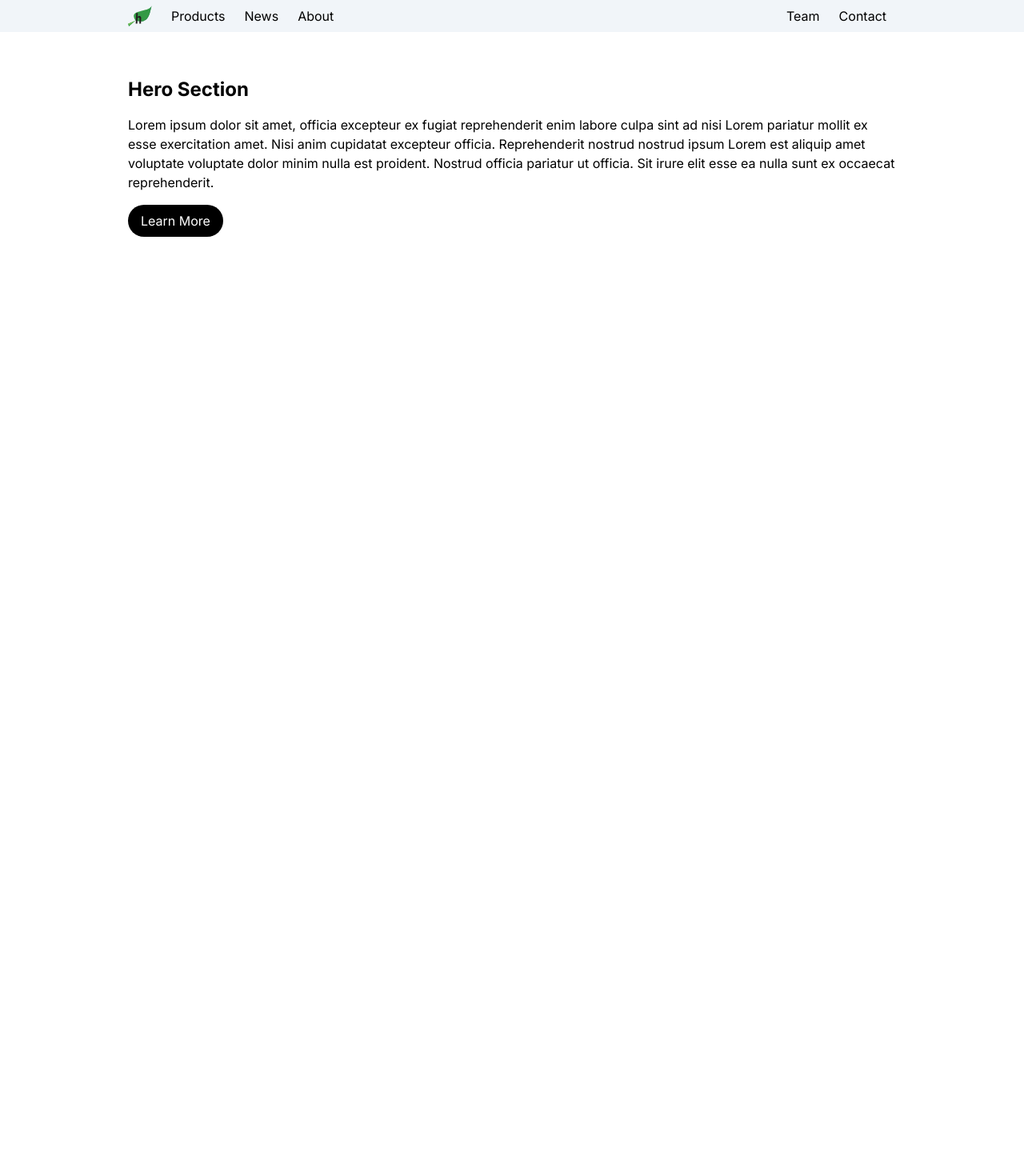
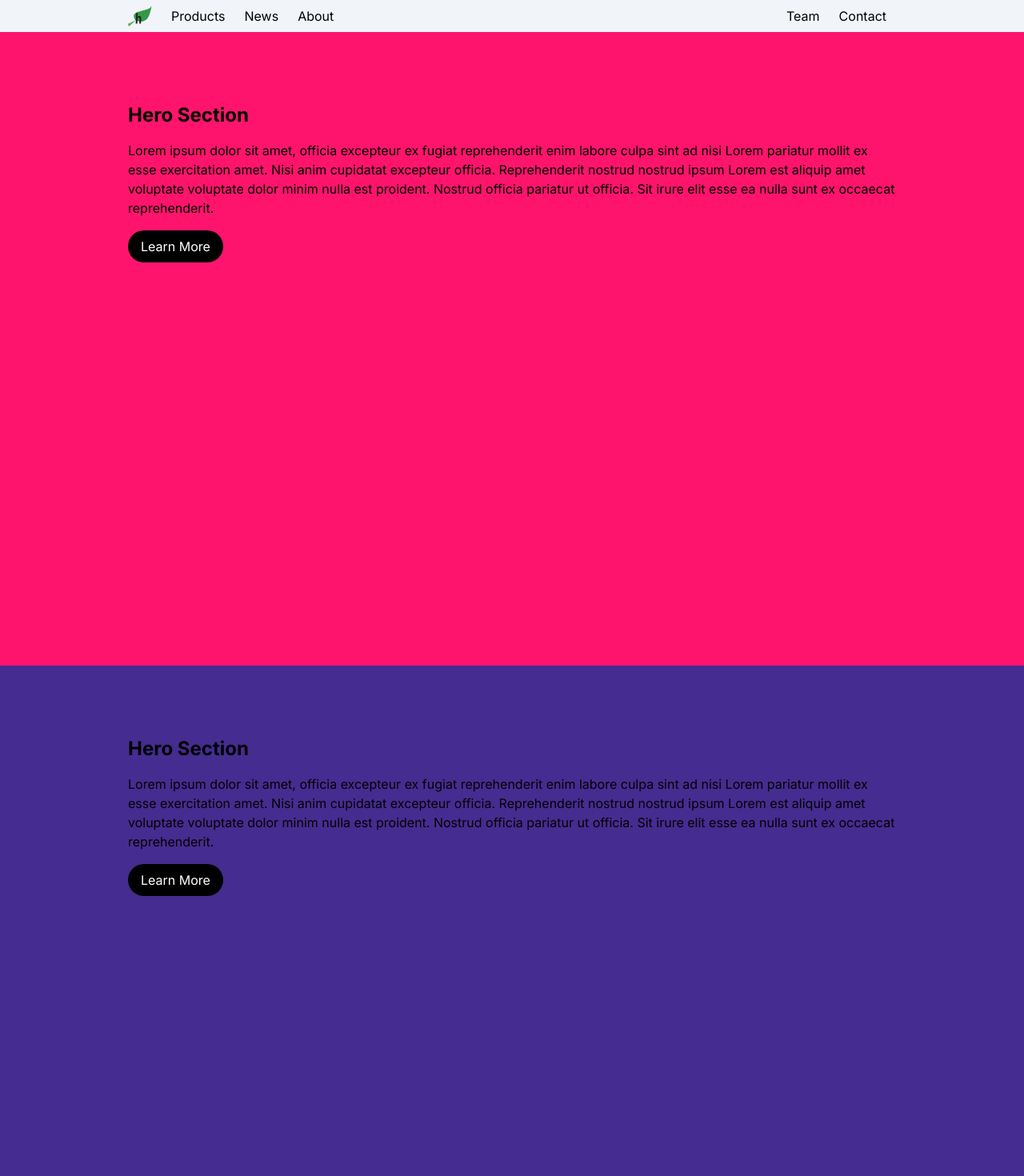
Before and after one commit to betaluis/hhg-website, a Next.js app: page / in a window 1280 px wide. Shown: the top 1470 px of the page at 80% size. Before the commit the page ends 800 px from the top, so only its background shows below. Built offline with nearby package versions, Linux system fonts and the light colour scheme.

Commit message:
Mock sections

```diff
--- a/app/layout.tsx
+++ b/app/layout.tsx
@@ -17,6 +17,12 @@ interface Props {
 }
 
 export default function RootLayout({ children }: Props) {
+
+    const rgb = () => `
+        rgb(${Math.floor(Math.random() * 255)},
+            ${Math.floor(Math.random() * 255)},
+            ${Math.floor(Math.random() * 255)})`
+
     return (
         <html lang="en">
             <body className={inter.className}>
@@ -24,7 +30,13 @@ export default function RootLayout({ children }: Props) {
                     leftNavItems={leftNavItems}
                     rightNavItems={rightNavItems}
                 />
-                <div className="min_h_screen">
+                <div className={`min_h_screen pt-8`} style={{ backgroundColor: rgb()}}>
+                    {children}
+                </div>
+                <div className={`min_h_screen pt-8`} style={{ backgroundColor: rgb()}}>
+                    {children}
+                </div>
+                <div className={`min_h_screen pt-8`} style={{ backgroundColor: rgb()}}>
                     {children}
                 </div>
             </body>
```
